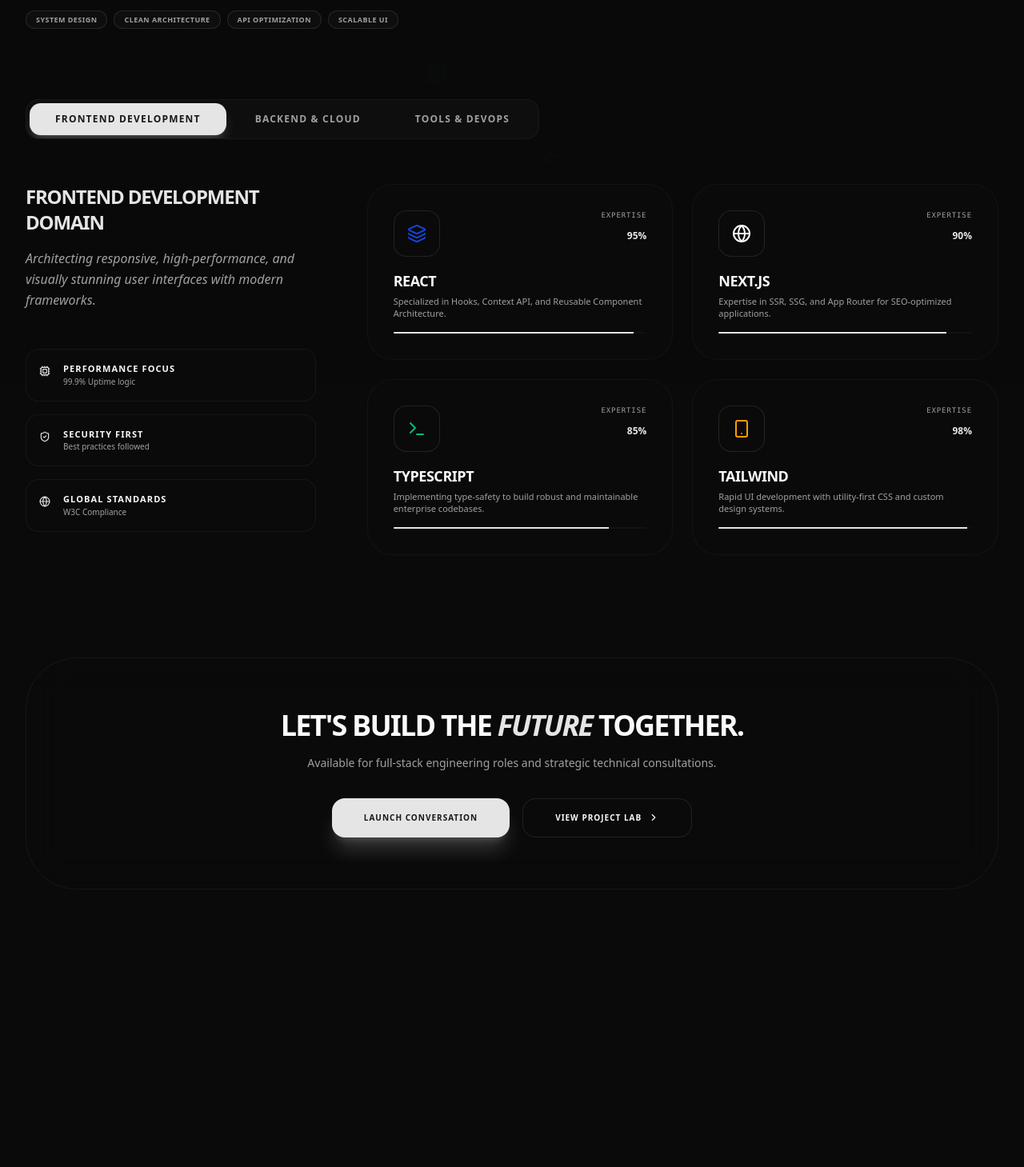
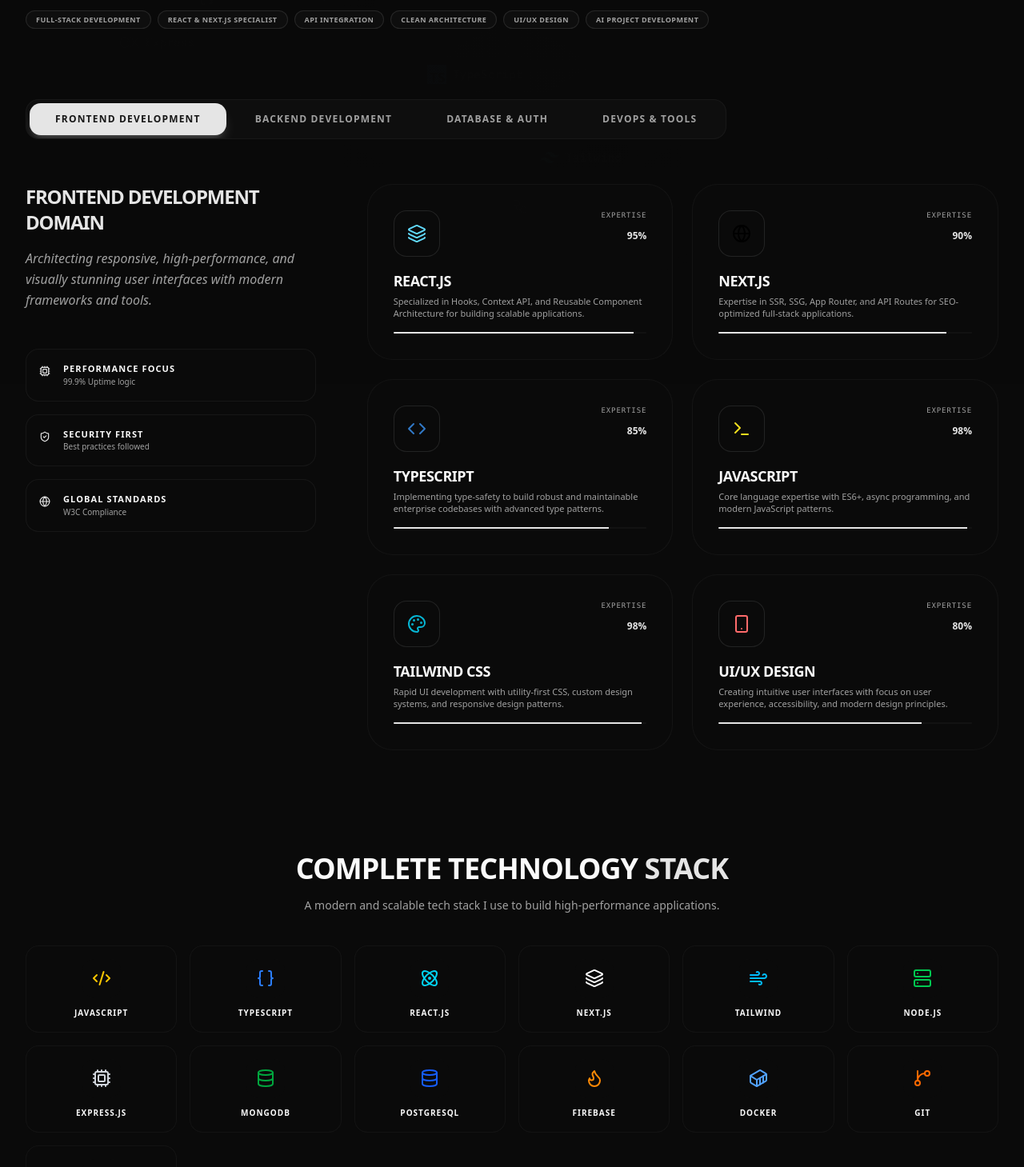
Before and after one commit to rashedulraha/Md-Rashedul-Islam, a React (Vite) app: page /stack in a window 1280 px wide. Shown: the part 320-1779 px from the top of the page at 80% size. Before the commit the page ends 1512 px from the top, so only its background shows below. Built offline with nearby package versions, Linux system fonts and the light colour scheme.

Commit message:
update more page

```diff
--- a/src/Data/TechStack/TechStack.tsx
+++ b/src/Data/TechStack/TechStack.tsx
@@ -1,5 +1,4 @@
 import {
-  Boxes,
   Cloud,
   Cpu,
   Database,
@@ -11,136 +10,209 @@
   Smartphone,
   Terminal,
   Zap,
+  Code,
+  Server,
+  Palette,
+  Container,
 } from "lucide-react";
+import { Code2, Braces, Atom, Wind, Flame } from "lucide-react";
+import { FaGithub } from "react-icons/fa";
 
 export const techData = [
   {
     category: "Frontend Development",
     description:
-      "Architecting responsive, high-performance, and visually stunning user interfaces with modern frameworks.",
+      "Architecting responsive, high-performance, and visually stunning user interfaces with modern frameworks and tools.",
     skills: [
       {
-        name: "React",
+        name: "React.js",
         level: 95,
         experience: "2+ Years",
         description:
-          "Specialized in Hooks, Context API, and Reusable Component Architecture.",
-        icon: (
-          <Layers className="h-6 w-6" style={{ color: "var(--chart-1)" }} />
-        ),
+          "Specialized in Hooks, Context API, and Reusable Component Architecture for building scalable applications.",
+        icon: <Layers className="h-6 w-6" style={{ color: "#61dafb" }} />,
       },
       {
         name: "Next.js",
         level: 90,
         experience: "1.5+ Years",
         description:
-          "Expertise in SSR, SSG, and App Router for SEO-optimized applications.",
-        icon: <Globe className="h-6 w-6" />,
+          "Expertise in SSR, SSG, App Router, and API Routes for SEO-optimized full-stack applications.",
+        icon: <Globe className="h-6 w-6" style={{ color: "#000000" }} />,
       },
       {
         name: "TypeScript",
         level: 85,
         experience: "1+ Year",
         description:
-          "Implementing type-safety to build robust and maintainable enterprise codebases.",
-        icon: (
-          <Terminal className="h-6 w-6" style={{ color: "var(--chart-2)" }} />
-        ),
+          "Implementing type-safety to build robust and maintainable enterprise codebases with advanced type patterns.",
+        icon: <Code className="h-6 w-6" style={{ color: "#3178C6" }} />,
       },
       {
-        name: "Tailwind",
+        name: "JavaScript",
+        level: 98,
+        experience: "3+ Years",
+        description:
+          "Core language expertise with ES6+, async programming, and modern JavaScript patterns.",
+        icon: <Terminal className="h-6 w-6" style={{ color: "#f7df1e" }} />,
+      },
+      {
+        name: "Tailwind CSS",
         level: 98,
         experience: "2+ Years",
         description:
-          "Rapid UI development with utility-first CSS and custom design systems.",
-        icon: (
-          <Smartphone className="h-6 w-6" style={{ color: "var(--chart-3)" }} />
-        ),
+          "Rapid UI development with utility-first CSS, custom design systems, and responsive design patterns.",
+        icon: <Palette className="h-6 w-6" style={{ color: "#06b6d4" }} />,
+      },
+      {
+        name: "UI/UX Design",
+        level: 80,
+        experience: "2+ Years",
+        description:
+          "Creating intuitive user interfaces with focus on user experience, accessibility, and modern design principles.",
+        icon: <Smartphone className="h-6 w-6" style={{ color: "#ff6b6b" }} />,
       },
     ],
   },
   {
-    category: "Backend & Cloud",
+    category: "Backend Development",
     description:
-      "Designing scalable server-side logic, secure APIs, and managing cloud-integrated databases.",
+      "Designing scalable server-side logic, secure APIs, and managing databases with modern backend technologies.",
     skills: [
       {
         name: "Node.js",
         level: 88,
         experience: "1.5+ Years",
         description:
-          "Building asynchronous event-driven backend services and RESTful APIs.",
-        icon: <Cpu className="h-6 w-6" style={{ color: "var(--chart-4)" }} />,
+          "Building asynchronous event-driven backend services, RESTful APIs, and microservices architecture.",
+        icon: <Server className="h-6 w-6" style={{ color: "#339933" }} />,
       },
       {
-        name: "Express",
+        name: "Express.js",
         level: 90,
         experience: "1.5+ Years",
         description:
-          "Fast, unopinionated, minimalist web framework for high-performance servers.",
-        icon: <Zap className="h-6 w-6" style={{ color: "var(--chart-5)" }} />,
+          "Fast, unopinionated, minimalist web framework for high-performance servers and API development.",
+        icon: <Zap className="h-6 w-6" style={{ color: "#000000" }} />,
       },
+      {
+        name: "Go",
+        level: 75,
+        experience: "6+ Months",
+        description:
+          "Learning Go for high-performance backend services, concurrent programming, and system-level development.",
+        icon: <Cpu className="h-6 w-6" style={{ color: "#00ADD8" }} />,
+      },
+      {
+        name: "API Integration",
+        level: 92,
+        experience: "2+ Years",
+        description:
+          "Seamless integration with third-party APIs, payment gateways, and external services.",
+        icon: <GitBranch className="h-6 w-6" style={{ color: "#ff9f43" }} />,
+      },
+    ],
+  },
+  {
+    category: "Database & Auth",
+    description:
+      "Managing data persistence, authentication, and real-time databases with modern database solutions.",
+    skills: [
       {
         name: "MongoDB",
         level: 85,
         experience: "1.5+ Years",
         description:
-          "NoSQL database management with focus on aggregation and schema design.",
-        icon: (
-          <Database className="h-6 w-6" style={{ color: "var(--chart-1)" }} />
-        ),
+          "NoSQL database management with focus on aggregation pipelines, schema design, and performance optimization.",
+        icon: <Database className="h-6 w-6" style={{ color: "#47a248" }} />,
+      },
+      {
+        name: "PostgreSQL",
+        level: 80,
+        experience: "1+ Year",
+        description:
+          "Relational database management with complex queries, indexing, and ACID compliance.",
+        icon: <Database className="h-6 w-6" style={{ color: "#4169E1" }} />,
+      },
+      {
+        name: "Prisma ORM",
+        level: 85,
+        experience: "1+ Year",
+        description:
+          "Type-safe database access, migrations, and query optimization with modern ORM.",
+        icon: <Search className="h-6 w-6" style={{ color: "#2D3748" }} />,
       },
       {
         name: "Firebase",
         level: 80,
         experience: "1+ Year",
         description:
-          "Implementing real-time databases, authentication, and cloud functions.",
-        icon: <Cloud className="h-6 w-6" style={{ color: "var(--chart-2)" }} />,
+          "Real-time databases, authentication, cloud functions, and serverless backend solutions.",
+        icon: <Cloud className="h-6 w-6" style={{ color: "#ffca28" }} />,
       },
     ],
   },
   {
-    category: "Tools & DevOps",
+    category: "DevOps & Tools",
     description:
-      "Streamlining development workflows with version control, state management, and containerization.",
+      "Streamlining development workflows with version control, containerization, and deployment automation.",
     skills: [
       {
         name: "Git",
         level: 92,
         experience: "2+ Years",
         description:
-          "Advanced version control, branching strategies, and team collaboration.",
-        icon: (
-          <GitBranch className="h-6 w-6" style={{ color: "var(--chart-3)" }} />
-        ),
+          "Advanced version control, branching strategies, merge conflicts, and team collaboration workflows.",
+        icon: <GitBranch className="h-6 w-6" style={{ color: "#f05032" }} />,
       },
       {
         name: "GitHub",
         level: 95,
         experience: "2+ Years",
         description:
-          "Managing CI/CD pipelines, Pull Requests, and open-source contributions.",
-        icon: <ShieldCheck className="h-6 w-6" />,
+          "Managing CI/CD pipelines, Pull Requests, code reviews, and open-source contributions.",
+        icon: <ShieldCheck className="h-6 w-6" style={{ color: "#181717" }} />,
+      },
+      {
+        name: "Docker",
+        level: 75,
+        experience: "6+ Months",
+        description:
+          "Containerizing applications, Docker Compose, multi-stage builds, and consistent deployment.",
+        icon: <Container className="h-6 w-6" style={{ color: "#2496ED" }} />,
+      },
+      {
+        name: "Nginx",
+        level: 70,
+        experience: "6+ Months",
+        description:
+          "Web server configuration, reverse proxy, load balancing, and static file serving.",
+        icon: <Server className="h-6 w-6" style={{ color: "#009639" }} />,
       },
       {
         name: "TanStack Query",
         level: 88,
         experience: "1+ Year",
         description:
-          "Server-state management, caching, and data fetching optimization.",
-        icon: (
-          <Search className="h-6 w-6" style={{ color: "var(--chart-4)" }} />
-        ),
-      },
-      {
-        name: "Docker",
-        level: 75,
-        experience: "6+ Months",
-        description:
-          "Containerizing applications for consistent deployment across environments.",
-        icon: <Boxes className="h-6 w-6" style={{ color: "var(--chart-5)" }} />,
+          "Server-state management, caching, data fetching optimization, and synchronization.",
+        icon: <Search className="h-6 w-6" style={{ color: "#ff6b6b" }} />,
       },
     ],
   },
 ];
+
+export const technologies = [
+  { name: "JavaScript", icon: Code2, color: "text-yellow-400" },
+  { name: "TypeScript", icon: Braces, color: "text-blue-500" },
+  { name: "React.js", icon: Atom, color: "text-cyan-400" },
+  { name: "Next.js", icon: Layers, color: "text-white" },
+  { name: "Tailwind", icon: Wind, color: "text-sky-400" },
+  { name: "Node.js", icon: Server, color: "text-green-500" },
+  { name: "Express.js", icon: Cpu, color: "text-gray-300" },
+  { name: "MongoDB", icon: Database, color: "text-green-600" },
+  { name: "PostgreSQL", icon: Database, color: "text-blue-600" },
+  { name: "Firebase", icon: Flame, color: "text-orange-400" },
+  { name: "Docker", icon: Container, color: "text-blue-400" },
+  { name: "Git", icon: GitBranch, color: "text-orange-500" },
+  { name: "GitHub", icon: FaGithub, color: "text-white" },
+];
--- a/src/Pages/TechStack/TechStack.tsx
+++ b/src/Pages/TechStack/TechStack.tsx
@@ -1,6 +1,6 @@
 import { useState } from "react";
 import { motion, AnimatePresence } from "framer-motion";
-import { techData } from "@/Data/TechStack/TechStack";
+import { techData, technologies } from "@/Data/TechStack/TechStack";
 import Navbar from "../shared/Navbar/Navbar";
 import Animation from "@/components/Animation/Animation";
 import { useLenis } from "@/Hooks/useLenis";
@@ -48,10 +48,12 @@
             transition={{ delay: 0.3 }}
             className="flex flex-wrap gap-2 pt-2">
             {[
-              "System Design",
+              "Full-Stack Development",
+              "React & Next.js Specialist",
+              "API Integration",
               "Clean Architecture",
-              "API Optimization",
-              "Scalable UI",
+              "UI/UX Design",
+              "AI Project Development",
             ].map((skill) => (
               <span
                 key={skill}
@@ -204,6 +206,58 @@
           </div>
         </div>
 
+        {/* --- TECHNOLOGY OVERVIEW SECTION --- */}
+        <motion.div
+          initial={{ opacity: 0 }}
+          whileInView={{ opacity: 1 }}
+          className="mt-20 sm:mt-32 space-y-10">
+          {/* Heading */}
+          <div className="text-center space-y-4">
+            <h2 className="text-2xl sm:text-4xl font-black uppercase tracking-tight">
+              Complete Technology <span className="text-primary">Stack</span>
+            </h2>
+            <p className="text-xs sm:text-sm text-muted-foreground max-w-2xl mx-auto">
+              A modern and scalable tech stack I use to build high-performance
+              applications.
+            </p>
+          </div>
+
+          {/* Grid */}
+          <div className="grid grid-cols-2 sm:grid-cols-3 md:grid-cols-4 lg:grid-cols-6 gap-4">
+            {technologies.map((tech, i) => {
+              const Icon = tech.icon;
+              return (
+                <motion.div
+                  key={tech.name}
+                  initial={{ opacity: 0, y: 20 }}
+                  whileInView={{ opacity: 1, y: 0 }}
+                  transition={{ delay: i * 0.05 }}
+                  className="
+                group p-4 rounded-2xl border border-border/40
+                bg-card/10 backdrop-blur
+                hover:border-primary/40 hover:bg-card/30
+                transition-all duration-300
+                flex flex-col items-center gap-3
+              ">
+                  <div
+                    className="
+                  w-12 h-12 rounded-xl
+                  flex items-center justify-center
+                  bg-background/40
+                  group-hover:scale-110 transition-transform
+                ">
+                    <Icon className={`w-6 h-6 ${tech.color}`} />
+                  </div>
+
+                  <p className="text-[10px] font-bold uppercase tracking-widest text-center">
+                    {tech.name}
+                  </p>
+                </motion.div>
+              );
+            })}
+          </div>
+        </motion.div>
+
         {/* --- RESPONSIVE FOOTER (Quick Action) --- */}
         <motion.div
           initial={{ opacity: 0 }}
@@ -216,7 +270,8 @@
             </h2>
             <p className="text-xs sm:text-sm text-muted-foreground max-w-lg mx-auto leading-relaxed">
               Available for full-stack engineering roles and strategic technical
-              consultations.
+              consultations. Expert in React, TypeScript, and Next.js with a
+              passion for clean architecture.
             </p>
           </div>
 
```
